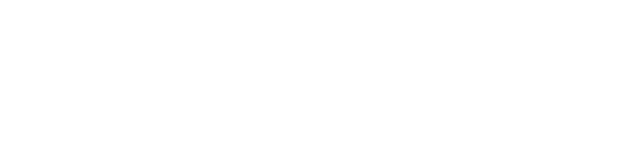
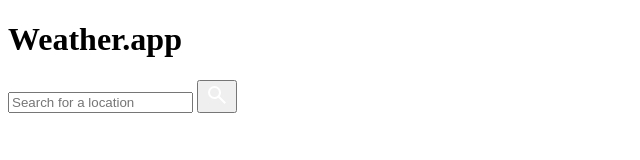
Before and after one commit to ebrahiemfrancis741/weather-app, a website built with webpack: page src/template.html in a window 1280 px wide. Shown: the whole page, without its empty margins (0-640 px from the left). Built offline with nearby package versions, Linux system fonts and the light colour scheme.

Commit message:
Add html for form that can get a location

```diff
--- a/src/template.html
+++ b/src/template.html
@@ -6,6 +6,14 @@
   <title>Document</title>
 </head>
 <body>
-
+  <header>
+    <h1>Weather.app</h1>
+  </header>
+  <main>
+    <form>
+      <input type="text" id="textLocation" placeholder="Search for a location">
+      <button type="button" id="btnSearch"><img src="./icons/search_24dp.svg"></button>
+    </form>
+  </main>
 </body>
 </html>
```
Also changed, not shown: src/icons/search_24dp.svg (added).
